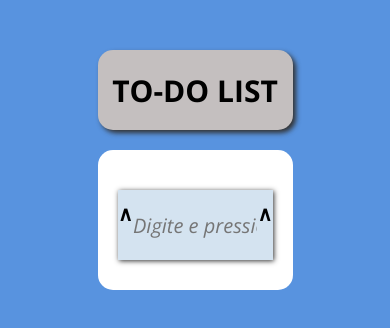
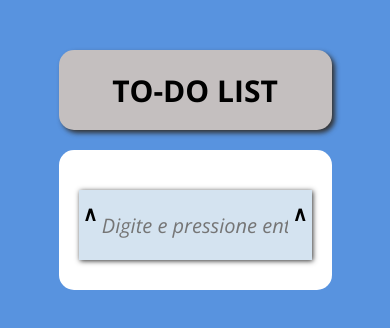
Before and after one commit to WillCodee/TO-DO-LIST, a plain HTML site: page index.html in a window 390 px wide. Drawn offline with nearby package versions, Linux system fonts and the light colour scheme.

Commit message:
Implementando Media quare

```diff
--- a/style.css
+++ b/style.css
@@ -119,3 +119,18 @@ body{
     font-style: italic;
     font-weight: normal;
 }
+
+
+@media (max-width: 576px){
+    .todo{
+    width: 80vw;
+    margin: 0 auto;
+    }
+}
+
+@media (max-width: 756px){
+    .todo{
+    width: 70vw;
+    margin: 0 auto;
+    }
+}
```
